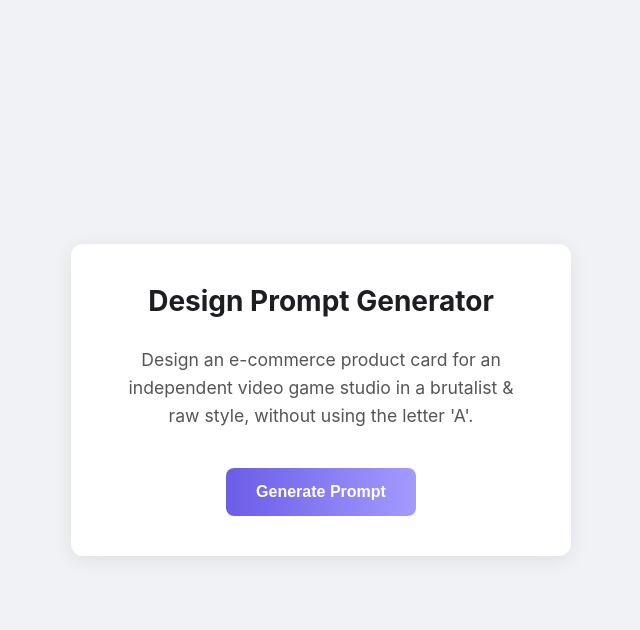
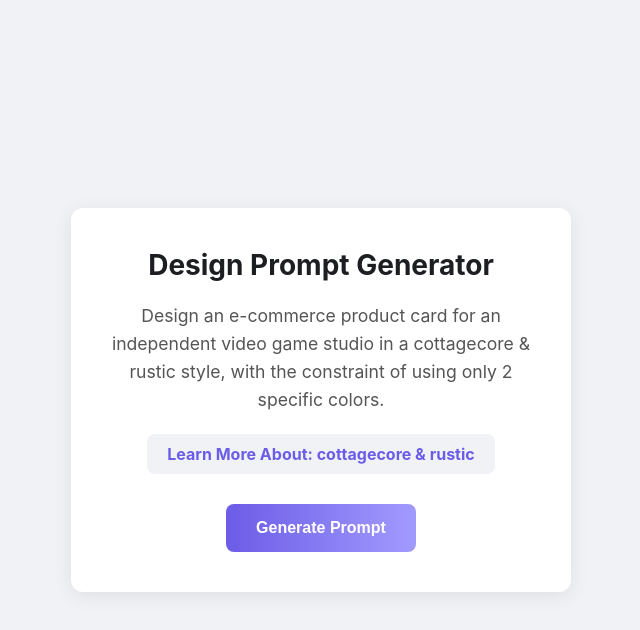
Before and after one commit to rbg666/design-prompt-generator, a plain HTML site: page index.html in a window 1280 px wide. Both pictures are taken after a click on the button "Generate Prompt". Shown: the whole page, without its empty margins (319-959 px from the left). Drawn offline with Linux system fonts and the light colour scheme.

Commit message:
Add files via upload
Add style resource links

```diff
--- a/index.html
+++ b/index.html
@@ -14,6 +14,11 @@
         <p class="prompt-display" id="prompt-output">
             Click the button to get your first prompt!
         </p>
+
+        <div class="resource-container" id="resource-container">
+            <a href="#" target="_blank" id="style-link">Learn More About This Style</a>
+        </div>
+
         <button id="generate-btn">Generate Prompt</button>
     </div>
 
--- a/script.js
+++ b/script.js
@@ -1,118 +1,52 @@
-// Step 3.1: Our arrays of prompt components
-const formats = [
-    "a logo",
-    "an album cover",
-    "a book cover",
-    "a poster for an event",
-    "a packaging label",
-    "a social media template",
-    "a t-shirt graphic",
-    "a set of 3 app icons",
-    "an animated GIF",
-    "a landing page hero section",
-    "an Instagram carousel post (3-5 slides)",
-    "a YouTube thumbnail",
-    "a mobile app login screen",
-    "a weather app interface",
-    "a music player UI",
-    "a set of custom UI buttons (primary, secondary, destructive)",
-    "a website footer design",
-    "an e-commerce product card",
-    "an email newsletter header",
-    "a custom emoji/sticker pack for Discord/Slack",
-    "a desktop wallpaper",
-    "a dashboard widget",
-    "a business card",
-    "a record sleeve for a vinyl LP",
-    "a skateboard deck graphic",
-    "a coffee mug design",
-    "a restaurant menu",
-    "a trifold brochure",
-    "an event invitation suite (invitation, RSVP, details card)",
-    "a beer/wine bottle label",
-    "a brand mascot character",
-    "a brand pattern",
-    "a brand style guide one-sheet",
-    "a logo and wordmark combination",
-    "a monogram logo",
-    "an animated logo reveal (3-5 seconds)",
-    "a short loading screen animation",
-    "an animated micro-interaction (like a button click or toggle)",
-    "a TikTok/Reels video overlay",
-    "a set of 6 spot illustrations for a blog post",
-    "a small infographic explaining a process",
-    "a character turnaround sheet",
-    "a stylized chart or graph design"
+// Data Arrays
+const formats = ["a logo", "an album cover", "a book cover", "a poster for an event", "a packaging label", "a social media template", "a t-shirt graphic", "a set of 3 app icons", "an animated GIF", "a landing page hero section", "an Instagram carousel post (3-5 slides)", "a YouTube thumbnail", "a mobile app login screen", "a weather app interface", "a music player UI", "a set of custom UI buttons (primary, secondary, destructive)", "a website footer design", "an e-commerce product card", "an email newsletter header", "a custom emoji/sticker pack for Discord/Slack", "a desktop wallpaper", "a dashboard widget", "a business card", "a record sleeve for a vinyl LP", "a skateboard deck graphic", "a coffee mug design", "a restaurant menu", "a trifold brochure", "an event invitation suite (invitation, RSVP, details card)", "a beer/wine bottle label", "a brand mascot character", "a brand pattern", "a brand style guide one-sheet", "a logo and wordmark combination", "a monogram logo", "an animated logo reveal (3-5 seconds)", "a short loading screen animation", "an animated micro-interaction (like a button click or toggle)", "a TikTok/Reels video overlay", "a set of 6 spot illustrations for a blog post", "a small infographic explaining a process", "a character turnaround sheet", "a stylized chart or graph design"];
+const subjects = ["a lunar exploration startup", "an artisan pickle company", "a fictional shoegaze band", "a mysterious, hidden bookstore", "a mobile dog grooming service", "a podcast about forgotten history", "a community-run rooftop garden", "a retro-futuristic airline", "a company that sells haunted objects", "an apiary (bee farm)", "a record shop", "a gay underground rave collective", "an independent video game studio", "a flea market", "a vinyl listening bar", "a theme park"];
+const constraints = ["using only 2 specific colors.", "using only typography.", "using a free font from Google Fonts.", "in under 60 minutes.", "without using the letter 'A'.", "designed for a dark mode interface.", "in a perfect square format.", "using only geometric shapes."];
+
+// Styles as an array of objects (image property removed)
+const styles = [
+    { name: "in a Frutiger Aero style", link: "https://aesthetics.fandom.com/wiki/Frutiger_Aero" },
+    { name: "in a brutalist & raw style", link: "https://en.wikipedia.org/wiki/Brutalist_websites" },
+    { name: "in the Swiss International Typographic style", link: "https://en.wikipedia.org/wiki/International_Typographic_Style" },
+    { name: "in a modern Glassmorphism style", link: "https://www.nngroup.com/articles/glassmorphism/" },
+    { name: "in a Y2K & futuristic style", link: "https://aesthetics.fandom.com/wiki/Y2K" },
+    { name: "in a grunge & distressed style", link: "https://artincontext.org/grunge-art/" },
+    { name: "in an optimistic Solarpunk style", link: "https://en.wikipedia.org/wiki/Solarpunk" },
+    { name: "in a psychedelic & vibrant style", link: "https://en.wikipedia.org/wiki/Psychedelic_art" },
+    { name: "in an Art Deco & luxurious style", link: "https://en.wikipedia.org/wiki/Art_Deco" },
+    { name: "in a cottagecore & rustic style", link: "https://aesthetics.fandom.com/wiki/Cottagecore" },
+    { name: "in a realistic Skeuomorphic style", link: "https://en.wikipedia.org/wiki/Skeuomorph" },
+    { name: "in a clean Flat Design style", link: "https://en.wikipedia.org/wiki/Flat_design" },
+    { name: "in a soft Neumorphic style", link: "https://en.wikipedia.org/wiki/Neumorphism" },
+    { name: "in a functional Bauhaus style", link: "https://en.wikipedia.org/wiki/Bauhaus" },
+    { name: "in a bold Maximalist style", link: "https://en.wikipedia.org/wiki/Maximalism" },
+    { name: "in a minimalist & clean style", link: "https://en.wikipedia.org/wiki/Minimalism" }
 ];
 
-const subjects = [
-    "a lunar exploration startup",
-    "an artisan pickle company",
-    "a fictional shoegaze band",
-    "a mysterious, hidden bookstore",
-    "a mobile dog grooming service",
-    "a podcast about forgotten history",
-    "a community-run rooftop garden",
-    "a retro-futuristic airline",
-    "a company that sells haunted objects",
-    "an apiary (bee farm)",
-    "a record shop",
-    "a gay underground rave collective",
-    "an independent video game studio",
-    "a flea market",
-    "a vinyl listening bar",
-    "a theme park"
-];
-
-const styles = [
-    "in a minimalist & clean style",
-    "in a brutalist & raw style",
-    "in a psychedelic & vibrant style",
-    "in an Art Deco & luxurious style",
-    "in a Swiss / International style",
-    "in a grunge & distressed style",
-    "in a Y2K & futuristic style",
-    "in a cottagecore & rustic style",
-    "in a solarpunk & optimistic style",
-    "in a Frutiger Aero style",
-    "in a realistic Skeuomorphic style",
-    "in a clean Flat Design style",
-    "in a modern Glassmorphism style",
-    "in a soft Neumorphic style",
-    "in a functional Bauhaus style",
-    "in an optimistic Solarpunk style",
-    "in a bold Maximalist style"
-];
-
-const constraints = [
-    "using only 2 specific colors.",
-    "using only typography.",
-    "using a free font from Google Fonts.",
-    "in under 60 minutes.",
-    "without using the letter 'A'.",
-    "designed for a dark mode interface.",
-    "in a perfect square format.",
-    "using only geometric shapes."
-];
-
-// Step 3.2: Get references to our HTML elements
+// Get references to our HTML elements
 const promptOutput = document.getElementById('prompt-output');
 const generateBtn = document.getElementById('generate-btn');
+const resourceContainer = document.getElementById('resource-container');
+const styleLink = document.getElementById('style-link');
 
-// Step 3.3: Function to generate and display a new prompt
 function generatePrompt() {
-    // 1. Pick a random item from each array
     const randomFormat = formats[Math.floor(Math.random() * formats.length)];
     const randomSubject = subjects[Math.floor(Math.random() * subjects.length)];
-    const randomStyle = styles[Math.floor(Math.random() * styles.length)];
     const randomConstraint = constraints[Math.floor(Math.random() * constraints.length)];
 
-    // 2. Combine them into a sentence using a template literal (the backticks ``)
-    const finalPrompt = `Design ${randomFormat} for ${randomSubject} ${randomStyle}, ${randomConstraint}`;
+    // Pick a random style OBJECT from the new array
+    const randomStyleObject = styles[Math.floor(Math.random() * styles.length)];
 
-    // 3. Update the text on the page
+    // Use the 'name' property from the object for the prompt text
+    const finalPrompt = `Design ${randomFormat} for ${randomSubject} ${randomStyleObject.name}, with the constraint of ${randomConstraint}`;
+
     promptOutput.textContent = finalPrompt;
+
+    // Populate and show the resource container link
+    styleLink.href = randomStyleObject.link;
+    styleLink.textContent = `Learn More About: ${randomStyleObject.name.replace("in a ", "").replace(" style", "")}`;
+
+    resourceContainer.style.display = "block"; // Make the container visible
 }
 
-// Step 3.4: Add a 'click' event listener to the button
 generateBtn.addEventListener('click', generatePrompt);
--- a/style.css
+++ b/style.css
@@ -57,3 +57,33 @@ button:hover {
     transform: translateY(-2px);
     box-shadow: 0 6px 25px rgba(108, 92, 231, 0.4);
 }
+
+/* --- STYLES FOR RESOURCES (Image styles removed) --- */
+
+.resource-container {
+    display: none; /* Hidden by default */
+    margin-top: -10px;
+    margin-bottom: 30px;
+    animation: fadeIn 0.5s ease-in-out;
+}
+
+#style-link {
+    display: inline-block;
+    text-decoration: none;
+    font-weight: bold;
+    color: #6c5ce7;
+    background-color: #f0f2f5;
+    padding: 10px 20px;
+    border-radius: 8px;
+    transition: background-color 0.2s ease;
+}
+
+#style-link:hover {
+    background-color: #e4e6eb;
+}
+
+/* Keyframe animation for fade-in effect */
+@keyframes fadeIn {
+    from { opacity: 0; transform: translateY(10px); }
+    to { opacity: 1; transform: translateY(0); }
+}
```
